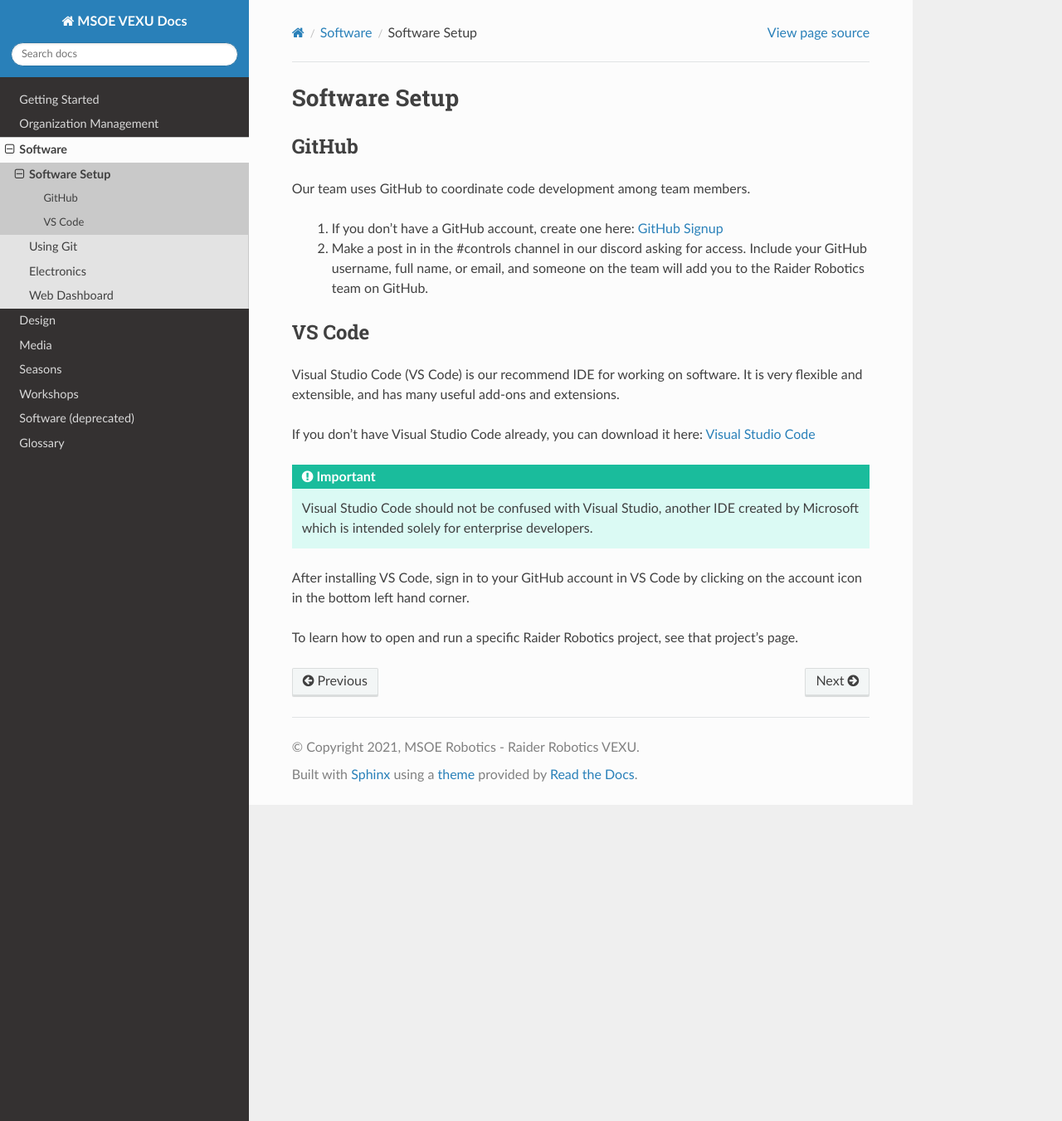
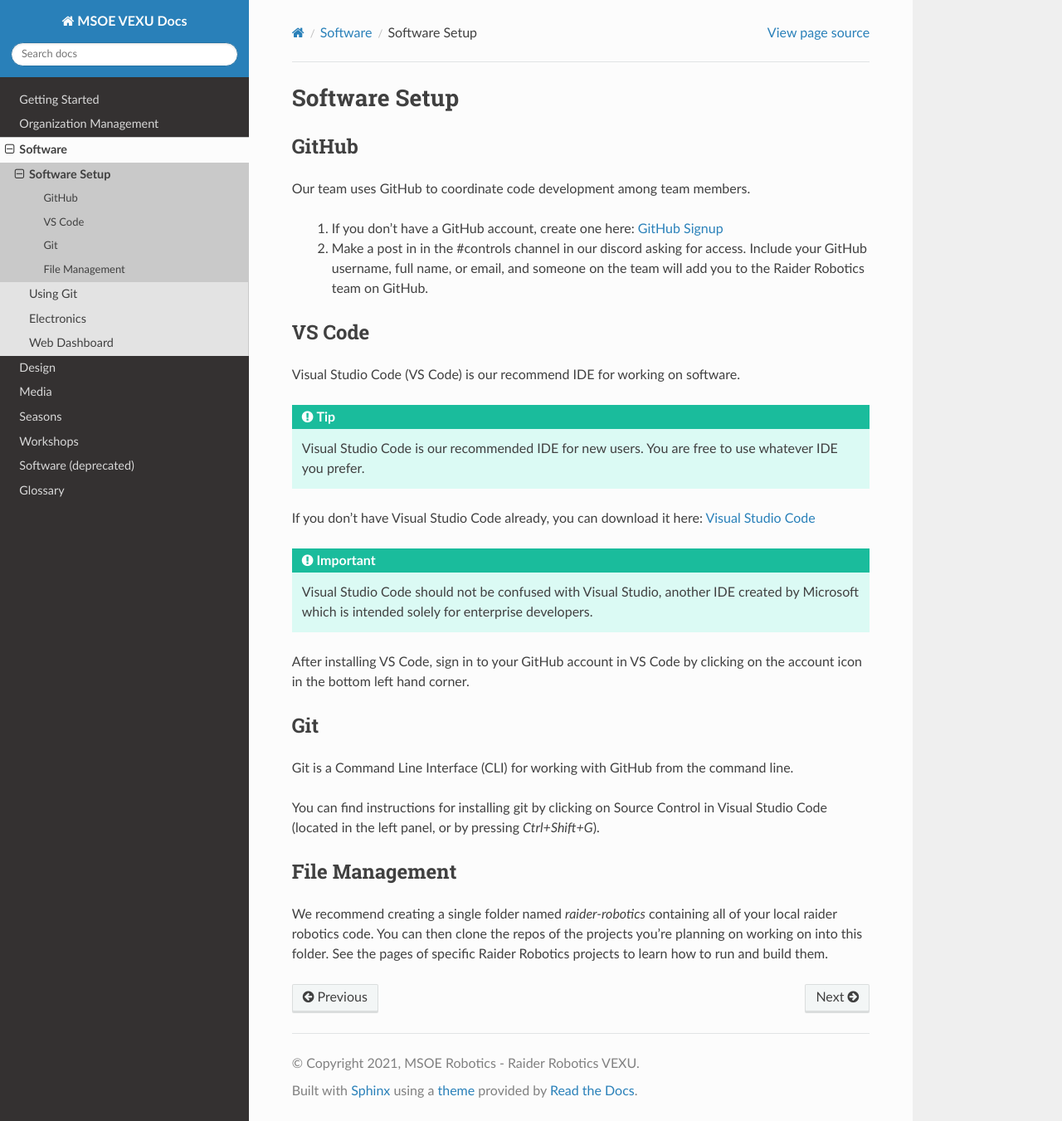
Before and after one commit to msoe-vex/docs, a Sphinx documentation site: the page built from source/software/software-setup/software-setup.rst, in a window 1280 px wide and 1351 px high. Shown: the whole window at 83% size. Built offline with Sphinx 7.4.7 and the Read the Docs theme 2.0.0, drawn with Linux system fonts in a browser that asks for light colours.

Commit message:
Changed software-setup to include git

```diff
--- a/source/software/software-setup/software-setup.rst
+++ b/source/software/software-setup/software-setup.rst
@@ -11,7 +11,10 @@
 
 VS Code
 -------
-Visual Studio Code (VS Code) is our recommend IDE for working on software. It is very flexible and extensible, and has many useful add-ons and extensions.
+Visual Studio Code (VS Code) is our recommend IDE for working on software.
+
+.. tip::
+    Visual Studio Code is our recommended IDE for new users. You are free to use whatever IDE you prefer.
 
 If you don't have Visual Studio Code already, you can download it here: `Visual Studio Code <code.visualstudio.com/download>`_
 
@@ -20,4 +23,14 @@
 
 After installing VS Code, sign in to your GitHub account in VS Code by clicking on the account icon in the bottom left hand corner.
 
-To learn how to open and run a specific Raider Robotics project, see that project's page.
+Git
+---
+Git is a Command Line Interface (CLI) for working with GitHub from the command line.
+
+You can find instructions for installing git by clicking on Source Control in Visual Studio Code (located in the left panel, or by pressing `Ctrl+Shift+G`).
+
+File Management
+---------------
+We recommend creating a single folder named `raider-robotics` containing all of your local raider robotics code.
+You can then clone the repos of the projects you're planning on working on into this folder.
+See the pages of specific Raider Robotics projects to learn how to run and build them.
```
